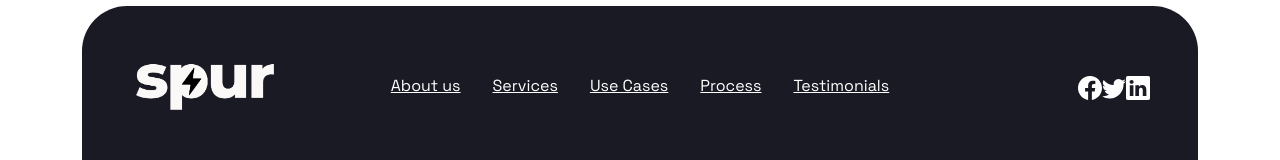
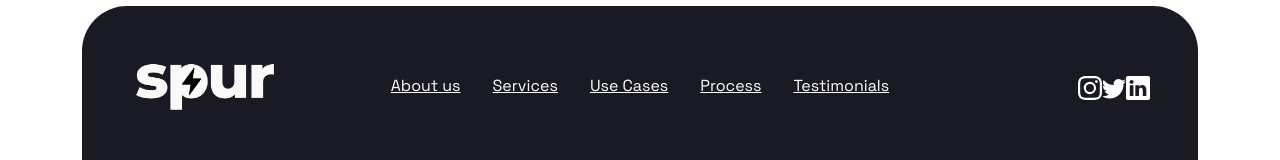
Before and after one commit to Xploreicon/spur, a React (Create React App) app: page / in a window 1280 px wide. Shown: the part 5788-5948 px from the top of the page. Built offline with nearby package versions, Linux system fonts and the light colour scheme; the HTML template or start-up script is replaced by a standard one.

Commit message:
Added socials

```diff
--- a/src/container/Footer/Footer.jsx
+++ b/src/container/Footer/Footer.jsx
@@ -1,7 +1,7 @@
 import React from 'react';
 import './Footer.css';
 import { images, data } from '../../constants';
-import { BsFacebook, BsTwitter, BsLinkedin } from 'react-icons/bs';
+import { BsInstagram, BsTwitter, BsLinkedin } from 'react-icons/bs';
 
 const Footer = () => {
   return (
@@ -18,9 +18,10 @@ const Footer = () => {
           </ul>
         </div>
         <div className="col-md-2 col-12 text-center text-md-end fs-4">
-          <BsFacebook />
-          <BsTwitter />
-          <BsLinkedin />
+          <a href="https://www.instagram.com/spur_ng?utm_source=ig_web_button_share_sheet&igsh=ZDNlZDc0MzIxNw==" target="_blank" rel="noopener noreferrer" style={{ color: 'inherit', textDecoration: 'none' }}><BsInstagram /></a>
+          <a href="https://x.com/spur_ng?s=20" target="_blank" rel="noopener noreferrer" style={{ color: 'inherit', textDecoration: 'none' }}><BsTwitter /></a>
+          <a href="#" target="_blank" rel="noopener noreferrer" style={{ color: 'inherit', textDecoration: 'none' }}><BsLinkedin /></a>
+
         </div>
       </div>
       <div className="row">
```
